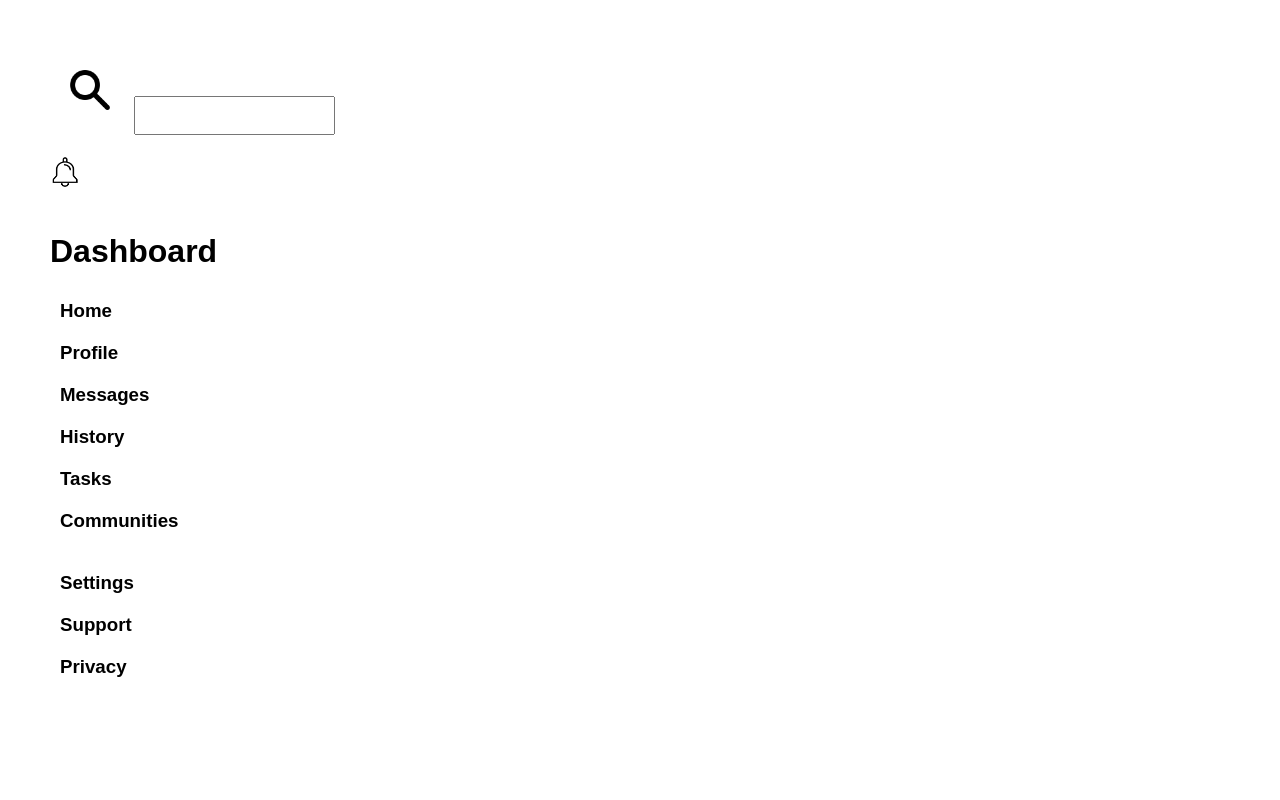
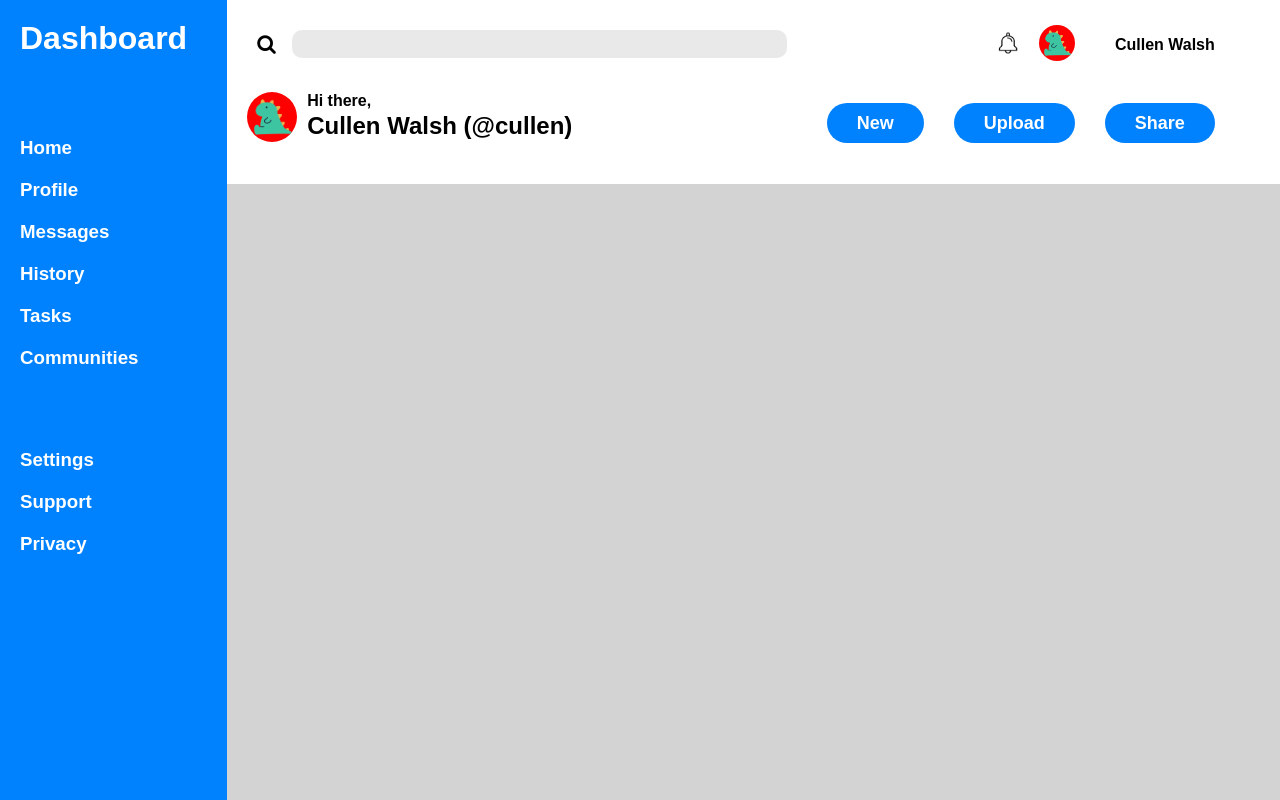
Before and after one commit to chwalsh0722/admin-dashboard, a plain HTML site: page index.html in a window 1280 px wide. Drawn offline with Linux system fonts and the light colour scheme.

Commit message:
Completed layout for sidebar and header

```diff
--- a/index.html
+++ b/index.html
@@ -9,37 +9,58 @@
   <link rel="stylesheet" href="https://cdnjs.cloudflare.com/ajax/libs/font-awesome/4.7.0/css/font-awesome.min.css">
 </head>
 <body>
-  <!-- grid for major page layout (sidebar, header, main content) -->
-  <div class="page-container">
-
-    <!-- split in half horizontally, use flexbox to place space between -->
+  <div class="container">
     <div class="header">
-      <form action="#" method="post">
-        <button type="submit" class="search-button"><img src="./images/spy-glass.png" alt="search spyglass" width="40px" height="auto"></i></button>
-        <input type="search" id="search_bar">
+      <form action="#" method="post" class="user-search">
+        <button type="submit" class="search-button"><i class="fa fa-search"></i></button>
+        <input type="text" id="search_bar" size="50">
       </form>
-      <img src="./images/notification-bell.png" width="30px" height="34px">
+      <div class="active-user">
+        <img src="./images/notification-bell.png" class="notification-bell" width="22px" height="24px" style="margin-top: 11px;">
+        <img src="./images/dino-icon.png" class="user-icon">
+        <h3 class="username basic-font">Cullen Walsh</h3>
+      </div>
+      <div class="user-tag">
+        <img src="./images/dino-icon.png" class="user-icon-handle">
+        <div class="greeting basic-font bold">Hi there,</div>
+        <div class="user-handle basic-font">Cullen Walsh (@cullen)</div>
+      </div>
+      <div class="actions">
+        <button class="action-button bold">New</button>
+        <button class="action-button bold">Upload</button>
+        <button class="action-button bold">Share</button>
+      </div>
+      <!-- <div class="header-top">
+        <form action="#" method="post" class="user-search">
+          <button type="submit" class="search-button"><i class="fa fa-search"></i></button>
+          <input type="text" id="search_bar" size="50">
+        </form>
+        <div class="active-user">
+          <img src="./images/notification-bell.png" width="22px" height="24px" style="margin-top: 9px;">
+          <img src="./images/dino-icon.png" class="user-icon" >
+        </div>
+      </div>
+      <div class="header-bottom">
+        <div class="user-tag">
+          <img src="./images/dino-icon.png" class="user-icon user-icon-tag">
+          <div class="greeting">Hi there,</div>
+        </div>
+      </div> -->
     </div>
-
-    <!-- group sidebar items using flexbox. space them using grid. -->
     <div class="sidebar">
-      <!-- own group -->
-      <h1 class="basic-font">Dashboard</h1>
-      <!-- group together -->
-      <div class="user-sidebar-items basic-font">
-        <h3>Home</h3>
-        <h3>Profile</h3>
-        <h3>Messages</h3>
-        <h3>History</h3>
-        <h3>Tasks</h3>
-        <h3>Communities</h3>
+      <h1 class="dashboard white basic-font">Dashboard</h1>
+      <div class="nav-section">
+        <h3 class="nav-item white basic-font"><a href="#">Home</a></h3>
+        <h3 class="nav-item white basic-font"><a href="#">Profile</a></h3>
+        <h3 class="nav-item white basic-font"><a href="#">Messages</a></h3>
+        <h3 class="nav-item white basic-font"><a href="#">History</a></h3>
+        <h3 class="nav-item white basic-font"><a href="#">Tasks</a></h3>
+        <h3 class="nav-item white basic-font"><a href="#">Communities</a></h3>
       </div>
-
-      <!-- group together -->
-      <div class="user-sidebar-items basic-font">
-        <h3>Settings</h3>
-        <h3>Support</h3>
-        <h3>Privacy</h3>
+      <div class="nav-section">
+        <h3 class="nav-item white basic-font"><a href="#">Settings</a></h3>
+        <h3 class="nav-item white basic-font"><a href="#">Support</a></h3>
+        <h3 class="nav-item white basic-font"><a href="#">Privacy</a></h3>
       </div>
     </div>
     <div class="content"></div>
--- a/style.css
+++ b/style.css
@@ -1,14 +1,178 @@
 * {
-  padding: 10px;
   margin: 0px;
+  padding: 0px;
+}
+
+.container {
+  display: grid;
+  height: 100vh;
+  width: 100vw;
+  grid-template-columns: 1fr 4fr;
+  grid-template-rows: 1fr 5fr;
+}
+
+.header {
+  background-color: white;
+  grid-column-start: 2;
+  grid-row-start: 1;
+  padding: 20px;
+  display: grid;
+  grid-template-columns: 2fr 1fr;
+  grid-template-rows: 1fr 2fr;
+}
+
+.header-top {
+  display: grid;
+  justify-content: space-between;
+  width: 100%;
+  height: 40px;
+}
+
+.sidebar {
+  background-color: rgb(0, 130, 255);
+  padding-top: 20px;
+  padding-left: 20px;
+  padding-right: 40px;
+  grid-column-start: 1;
+  grid-row-start: 1;
+  grid-row-end: 3;
+}
+
+a:link, a:visited, a:hover, a:active {
+  text-decoration: none;
+  color: white;
+}
+
+a:hover {
+  cursor: pointer;
+}
+
+.content {
+  background-color: lightgrey;
+  grid-column-start: 2;
+  grid-row-start: 2;
+}
+
+.white {
+  color: white;
+}
+
+.nav-section {
+  margin-top: 80px;
+  margin-bottom: 20px;
+}
+
+.nav-item {
+  margin-top: 20px;
+  margin-bottom: 20px;
 }
 
 .basic-font {
   font-family: Arial, Helvetica, sans-serif;
 }
 
+.user-search {
+  margin: 10px;
+  display: flex;
+  flex-direction: row;
+}
+
 .search-button {
-  background-color: transparent;
+  background-color: white;
   border: 0px;
+  font-size: 20px;
+  margin-right: 16px;
+}
+
+#search_bar {
+  background-color: rgba(211, 211, 211, 0.50);
+  border: 0px;
+  font-size: 16px;
+  border-radius: 10px;
+  padding-left: 10px;
+  height: 28px;
+}
+
+#search_bar:focus {
+  outline: none;
+}
+
+.active-user {
+  display: flex;
+  justify-content: end;
+  margin-left: 20px;
+  margin-right: 50px;
+}
+
+.notification-bell {
+  margin-right: 20px;
+}
+
+.user-icon {
+  width: 36px;
+  height: 36px;
+  background-image: url(./images/dino-icon.png);
+  background-color: red;
+  border-radius: 18px;
+  margin-top: 5px;
+}
+
+.username {
+  font-size: 16px;
+  font-weight: bold;
+  white-space: nowrap;
+  margin-top: 16px;
+  margin-left: 40px;
+}
+
+.user-tag {
+  display: grid;
+  grid-template-columns: 60px 100px;
+  grid-template-rows: 20px 30px;
+  margin-top: 24px;
+}
+
+.user-handle {
+  font-size: 24px;
+  font-weight: bold;
+  white-space: nowrap;
+}
+
+.bold {
+  font-weight: bold;
+}
+
+.user-icon-handle {
+  width: 50px;
+  height: 50px;
+  background-image: url(./images/dino-icon.png);
+  background-color: red;
+  grid-row-start: 1;
+  grid-row-end: 3;
+  border-radius: 25px;
+  margin-right: 20px;
+}
+
+.actions {
+  display: flex;
+  flex-direction: row;
+  margin-top: 35px;
+  margin-right: 50px;
+  justify-content: end;
+
+  height: 40px;
+}
+
+.action-button {
+  font-size: 18px;
+  background-color:rgb(0, 130, 255);
+  color: white;
+  padding-top: 5px;
+  padding-bottom: 5px;
+  padding-right: 30px;
+  padding-left: 30px;
+  border: 0px;
+  border-radius: 25px;
   cursor: pointer;
+  margin-left: 30px;
 }
```
Also changed, not shown: images/home-icon.png (added), images/profile-icon.png (added).
